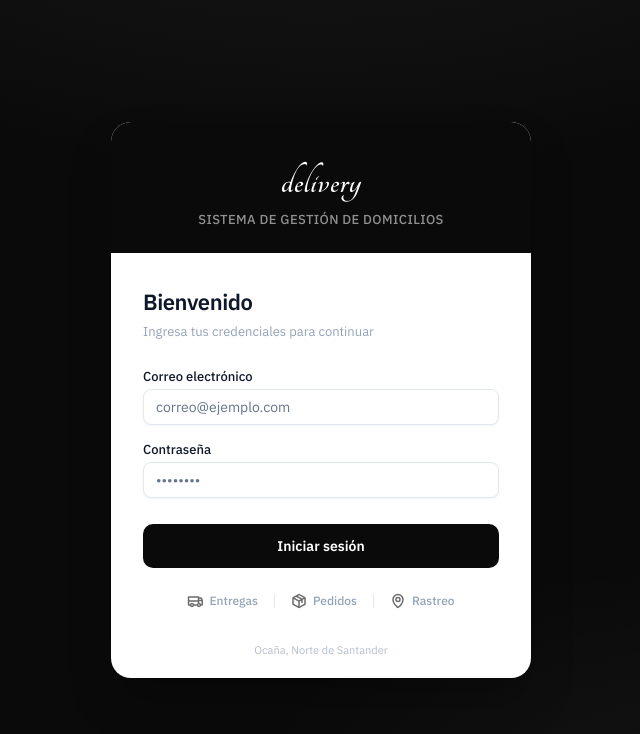
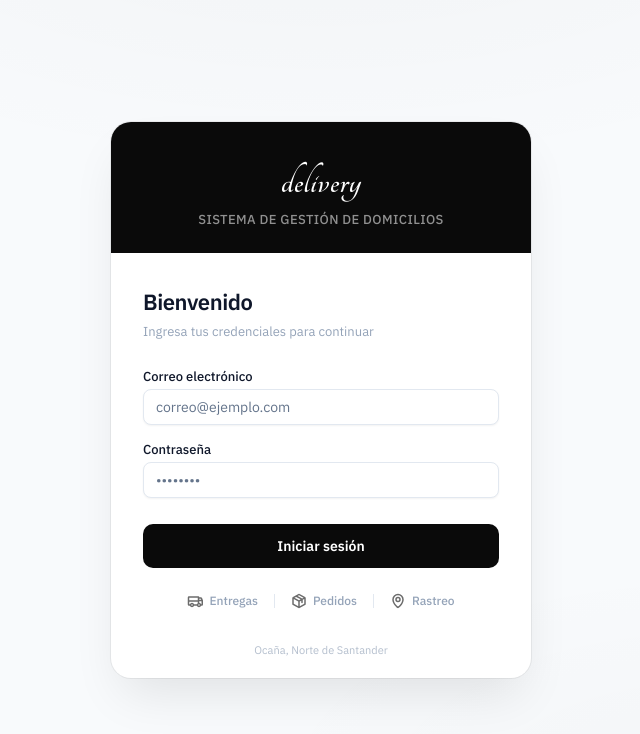
Before and after one commit to julianclavijo19/SISTEMA-DE-GESTION-DE-DOMICILIOS, a Next.js app: page /login in a window 1280 px wide. Shown: the top 734 px of the page, without its empty margins (319-959 px from the left). Built offline with nearby package versions, Linux system fonts and the light colour scheme.

Commit message:
fix: add force-dynamic to all server pages + login background white

```diff
--- a/src/app/(admin)/admin/configuracion/page.tsx
+++ b/src/app/(admin)/admin/configuracion/page.tsx
@@ -2,6 +2,8 @@ import { requireRole } from '@/lib/auth'
 import { createSupabaseServer } from '@/lib/supabase-server'
 import { Card, CardContent, CardHeader, CardTitle } from '@/components/ui/card'
 import { ConfiguracionForm } from './configuracion-form'
+
+export const dynamic = 'force-dynamic'
 
 export default async function ConfiguracionPage() {
   await requireRole(['ADMIN'])
--- a/src/app/(admin)/admin/cortes/page.tsx
+++ b/src/app/(admin)/admin/cortes/page.tsx
@@ -3,6 +3,8 @@ import { createSupabaseServer } from '@/lib/supabase-server'
 import { Card, CardContent, CardHeader, CardTitle } from '@/components/ui/card'
 import { Badge } from '@/components/ui/badge'
 import { Separator } from '@/components/ui/separator'
+
+export const dynamic = 'force-dynamic'
 import { Scissors, CurrencyDollar, TrendUp, Package } from '@/lib/icons'
 import { CorteCajaForm } from './corte-form'
 
--- a/src/app/(admin)/admin/dashboard/page.tsx
+++ b/src/app/(admin)/admin/dashboard/page.tsx
@@ -1,5 +1,7 @@
 import { requireRole } from '@/lib/auth'
 import { createSupabaseServer } from '@/lib/supabase-server'
+
+export const dynamic = 'force-dynamic'
 
 export default async function AdminDashboardPage() {
   await requireRole(['ADMIN'])
--- a/src/app/(admin)/admin/domiciliarios/[id]/page.tsx
+++ b/src/app/(admin)/admin/domiciliarios/[id]/page.tsx
@@ -1,6 +1,8 @@
 import { requireRole } from '@/lib/auth'
 import { createSupabaseServer } from '@/lib/supabase-server'
 import { notFound } from 'next/navigation'
+
+export const dynamic = 'force-dynamic'
 import { Card, CardContent, CardHeader, CardTitle } from '@/components/ui/card'
 import { Badge } from '@/components/ui/badge'
 import { Separator } from '@/components/ui/separator'
--- a/src/app/(admin)/admin/domiciliarios/nuevo/page.tsx
+++ b/src/app/(admin)/admin/domiciliarios/nuevo/page.tsx
@@ -3,6 +3,8 @@ import { Card, CardContent, CardHeader, CardTitle } from '@/components/ui/card'
 import { Button } from '@/components/ui/button'
 import Link from 'next/link'
 import { ArrowLeft } from '@/lib/icons'
+
+export const dynamic = 'force-dynamic'
 import { NuevoDomiciliarioForm } from './nuevo-form'
 
 export default async function NuevoDomiciliarioPage() {
--- a/src/app/(admin)/admin/domiciliarios/page.tsx
+++ b/src/app/(admin)/admin/domiciliarios/page.tsx
@@ -3,6 +3,8 @@ import { createSupabaseServer } from '@/lib/supabase-server'
 import { Card, CardContent, CardHeader, CardTitle } from '@/components/ui/card'
 import { Badge } from '@/components/ui/badge'
 import { Button } from '@/components/ui/button'
+
+export const dynamic = 'force-dynamic'
 import Link from 'next/link'
 import { Plus, Warning } from '@/lib/icons'
 import { Alert, AlertDescription } from '@/components/ui/alert'
--- a/src/app/(admin)/admin/novedades/page.tsx
+++ b/src/app/(admin)/admin/novedades/page.tsx
@@ -3,6 +3,8 @@ import { createSupabaseServer } from '@/lib/supabase-server'
 import { Card, CardContent, CardHeader, CardTitle } from '@/components/ui/card'
 import { Badge } from '@/components/ui/badge'
 import { Warning } from '@/lib/icons'
+
+export const dynamic = 'force-dynamic'
 
 export default async function NovedadesPage() {
   await requireRole(['ADMIN', 'SECRETARIA'])
--- a/src/app/(admin)/admin/reportes/page.tsx
+++ b/src/app/(admin)/admin/reportes/page.tsx
@@ -3,6 +3,8 @@ import { createSupabaseServer } from '@/lib/supabase-server'
 import { Card, CardContent, CardHeader, CardTitle } from '@/components/ui/card'
 import { Separator } from '@/components/ui/separator'
 import { CurrencyDollar, TrendUp, Package, CheckCircle, Users } from '@/lib/icons'
+
+export const dynamic = 'force-dynamic'
 
 export default async function ReportesPage() {
   await requireRole(['ADMIN'])
--- a/src/app/(admin)/admin/restaurantes/nuevo/page.tsx
+++ b/src/app/(admin)/admin/restaurantes/nuevo/page.tsx
@@ -3,6 +3,8 @@ import { Card, CardContent, CardHeader, CardTitle } from '@/components/ui/card'
 import { Button } from '@/components/ui/button'
 import Link from 'next/link'
 import { ArrowLeft } from '@/lib/icons'
+
+export const dynamic = 'force-dynamic'
 import { NuevoRestauranteForm } from './nuevo-form'
 
 export default async function NuevoRestaurantePage() {
--- a/src/app/(admin)/admin/restaurantes/page.tsx
+++ b/src/app/(admin)/admin/restaurantes/page.tsx
@@ -3,6 +3,8 @@ import { createSupabaseServer } from '@/lib/supabase-server'
 import { Card, CardContent, CardHeader, CardTitle } from '@/components/ui/card'
 import { Badge } from '@/components/ui/badge'
 import { Button } from '@/components/ui/button'
+
+export const dynamic = 'force-dynamic'
 import Link from 'next/link'
 import { Plus, Storefront } from '@/lib/icons'
 
--- a/src/app/login/page.tsx
+++ b/src/app/login/page.tsx
@@ -49,7 +49,7 @@ export default function LoginPage() {
         display: 'flex',
         alignItems: 'center',
         justifyContent: 'center',
-        background: '#0A0A0A',
+        background: '#F8FAFC',
         padding: '1.25rem',
         position: 'relative',
         overflow: 'hidden',
@@ -61,7 +61,7 @@ export default function LoginPage() {
           position: 'absolute',
           inset: 0,
           background:
-            'radial-gradient(ellipse 80% 60% at 50% -20%, rgba(255,255,255,0.06) 0%, transparent 70%), radial-gradient(ellipse 60% 50% at 80% 100%, rgba(255,255,255,0.04) 0%, transparent 60%)',
+            'radial-gradient(ellipse 80% 60% at 50% -20%, rgba(0,0,0,0.03) 0%, transparent 70%), radial-gradient(ellipse 60% 50% at 80% 100%, rgba(0,0,0,0.02) 0%, transparent 60%)',
           pointerEvents: 'none',
         }}
       />
@@ -76,7 +76,7 @@ export default function LoginPage() {
           background: '#FFFFFF',
           borderRadius: '20px',
           overflow: 'hidden',
-          boxShadow: '0 0 0 1px rgba(0,0,0,0.04), 0 25px 50px -12px rgba(0,0,0,0.35)',
+          boxShadow: '0 0 0 1px rgba(0,0,0,0.06), 0 25px 50px -12px rgba(0,0,0,0.1)',
         }}
       >
         {/* Brand header */}
```
